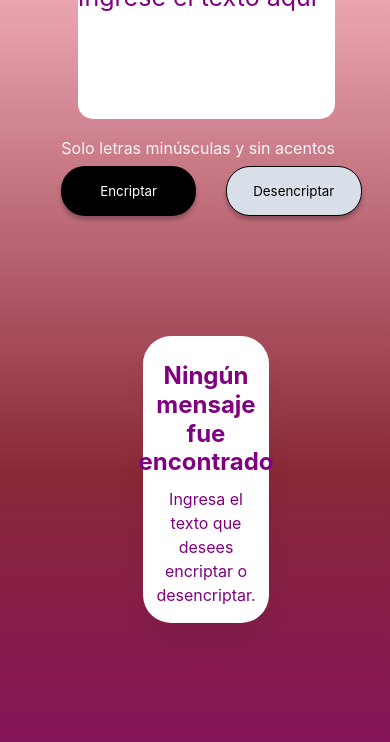
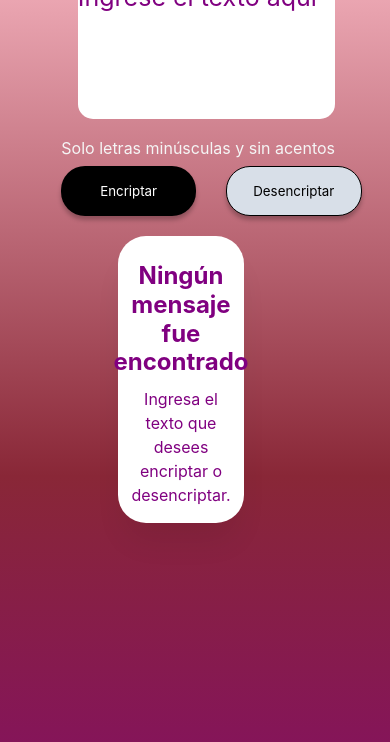
Before and after one commit to MMValdelamar/ProyectoEncriptador-OneAlura, a plain HTML site: page index.html in a window 390 px wide. Shown: the part 102-844 px from the top of the page. Drawn offline with Linux system fonts and the light colour scheme.

Commit message:
Update pages.css

```diff
--- a/pages.css
+++ b/pages.css
@@ -419,7 +419,7 @@ main {
         flex-direction: column;
         justify-content: center;
         align-items: center;
-        margin: 100px 30px 28px 25px;
+        margin:0px 30px 28px -25px;
         width: 80%;
         height: auto;
         gap: 10px;
```
